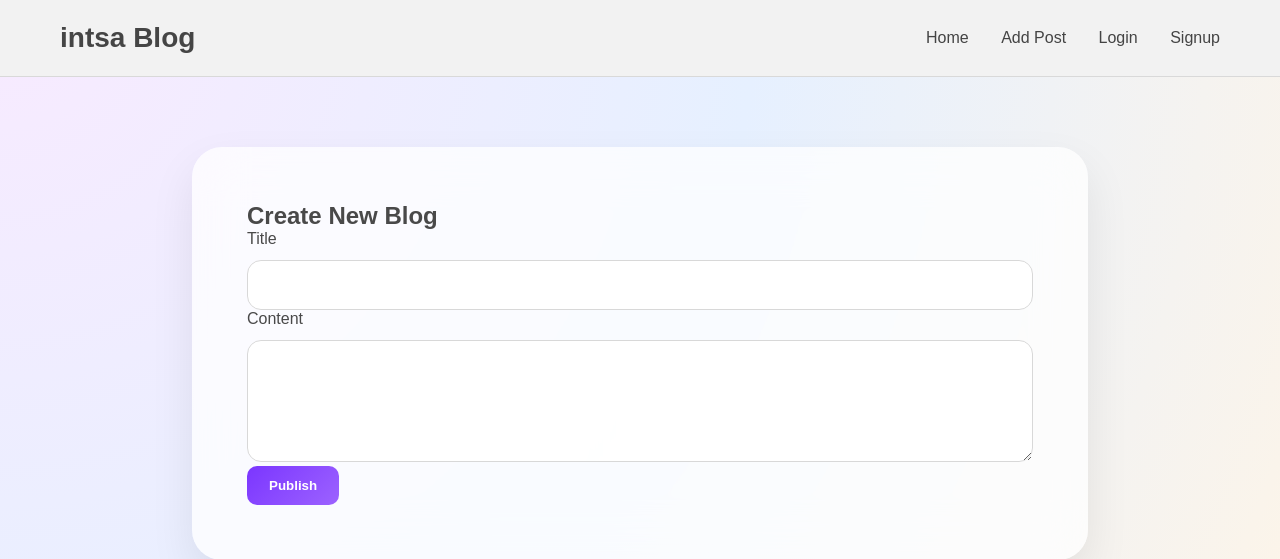
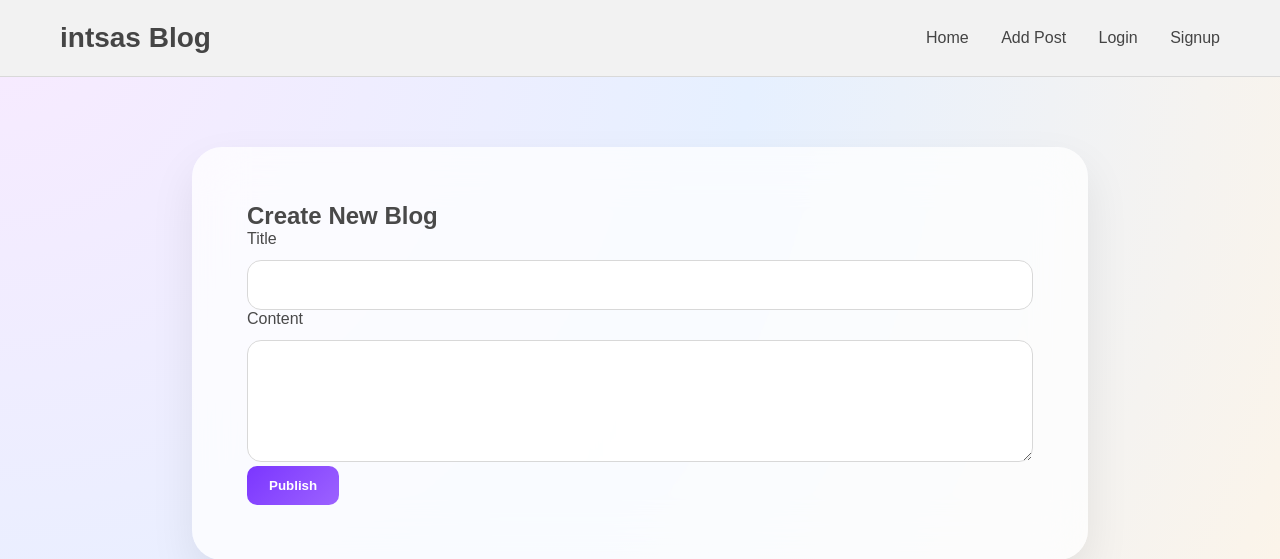
Before and after one commit to naveen-sharma15/blog_app, a Flask app: page /add in a window 1280 px wide. Shown: the top 559 px of the page. Run offline with Flask 3, Linux system fonts and the light colour scheme; the visitor is signed in with stand-in values (Sample User, id 1); some libraries are stand-ins or nearby versions.

Commit message:
Update navbar.html

```diff
--- a/app/templates/navbar.html
+++ b/app/templates/navbar.html
@@ -10,7 +10,7 @@
 <body>
 
 <div class="navbar">
-  <h2>intsa Blog</h2>
+  <h2>intsas Blog</h2>
   <div>
     <a href="/">Home</a>
     <a href="/add">Add Post</a>
```
